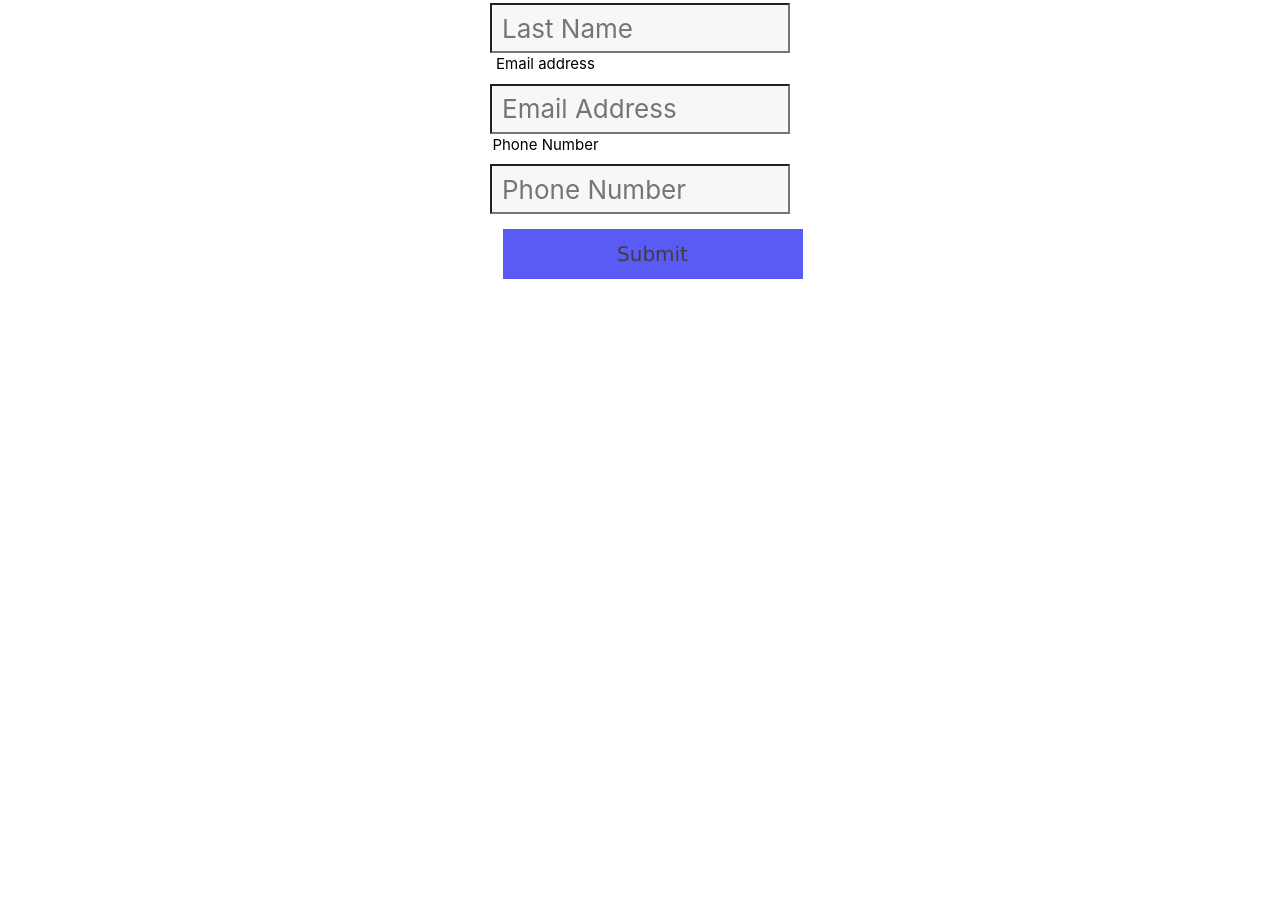
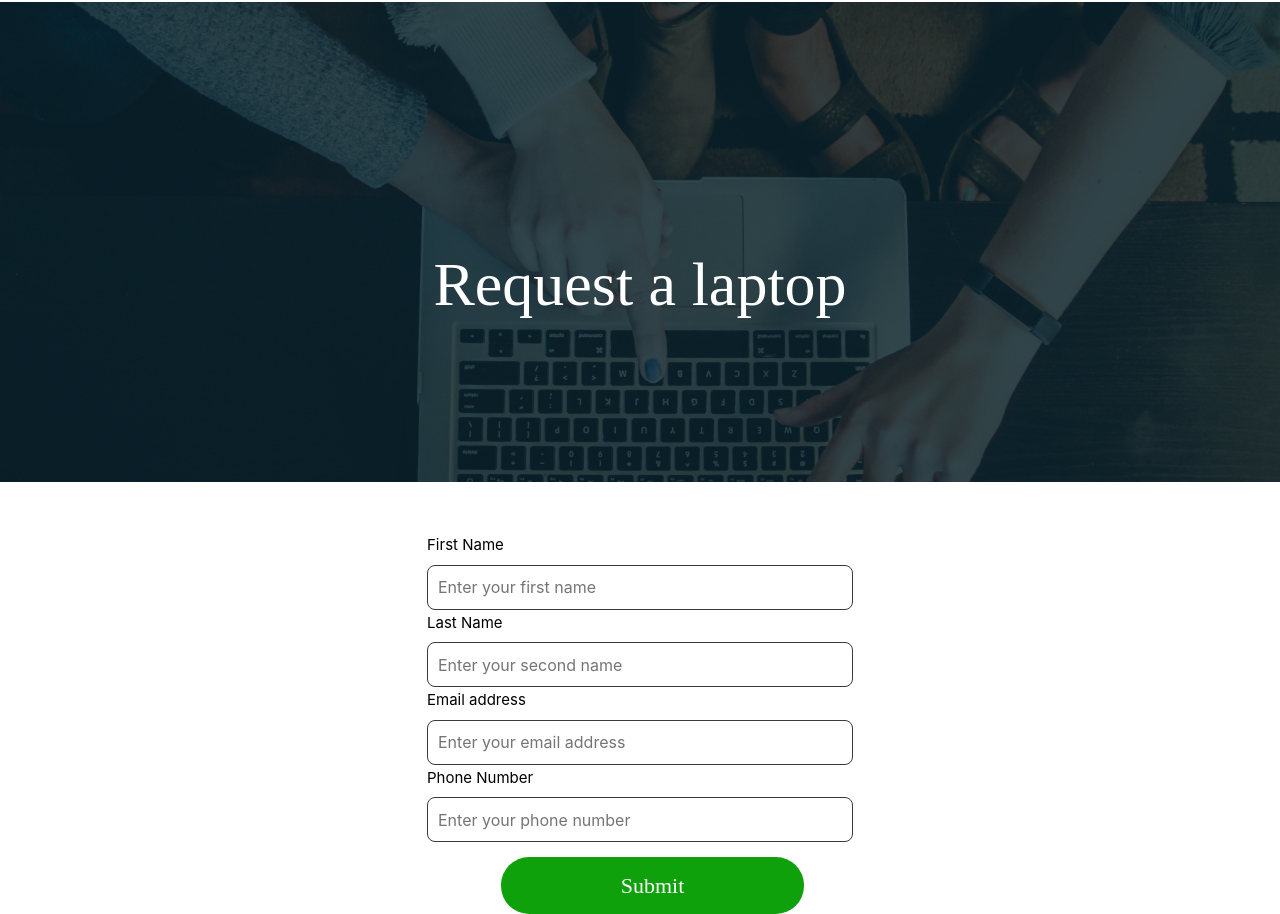
Before and after one commit to Sslim123/tech-roots-project, a React (Create React App) app in the folder client/: page /create-laptop-requests in a window 1280 px wide. Shown: the part 158-1072 px from the top of the page. Before the commit the page ends 800 px from the top, so only its background shows below. Built offline with nearby package versions, Linux system fonts and the light colour scheme; no server answers.

Commit message:
Created design for laptop-request form

```diff
--- a/client/src/pages/Home/Forms/LaptopRequest/LaptopForm.css
+++ b/client/src/pages/Home/Forms/LaptopRequest/LaptopForm.css
@@ -12,11 +12,13 @@
     margin-top: 50px;
 }
 .form-container input{
-    background-color: rgb(247, 247, 247);
-    width: 300px;
-    height: 50px;
-   font-size: 26px;
-   padding-left: 10px;
+    box-sizing: border-box;
+    width: 426px;
+    height: 45px;
+    left: 648px;
+    border: 1px solid #3A3A3A;
+    border-radius: 8px;
+    padding: 10px;
 }
 .form-container label{
     font-size: 15px;
--- a/client/src/pages/Home/Forms/LaptopRequest/LaptopForm.js
+++ b/client/src/pages/Home/Forms/LaptopRequest/LaptopForm.js
@@ -1,6 +1,9 @@
 import React, { useState } from "react";
+import Navbar from "../../../component/navbar/Navbar";
 import { Navigate } from "react-router-dom";
 import "./LaptopForm.css";
+import BackgroundImage from "../../../component/BackgroundImageComponent/BackgroundImage";
+import ButtonComponent from "../../../component/ButtonComponent/ButtonComponent";
 
 function LaptopForm() {
 	const [firstName, setFirst] = useState("");
@@ -49,11 +52,18 @@ function LaptopForm() {
 	}
 
 	return navigate ? (
+		<>
+			<Navbar />
 			<Navigate to={`/laptop-request-status/${requestId}`} />
+		</>
 	) : (
+		<>
+			<Navbar />
+			<BackgroundImage primaryText="Request a laptop" />
 			<div className="form-card">
 				<form onSubmit={submitForm} className="form" name="laptopRequestForm">
 					<div className="form-container">
+						<div>
 							<label htmlFor="label1">First Name</label>
 							<input
 								required
@@ -61,10 +71,12 @@ function LaptopForm() {
 								type="text"
 								value={firstName}
 								name="firstName"
-						placeholder="First Name"
+								placeholder="Enter your first name"
 								className="input_field"
 								onChange={handleClick}
 							/>
+						</div>
+						<div>
 							<label htmlFor="label2">Last Name</label>
 							<input
 								required
@@ -72,10 +84,12 @@ function LaptopForm() {
 								value={lastName}
 								id="lastName"
 								name="lastName"
-						placeholder="Last Name"
+								placeholder="Enter your second name"
 								className="input_field"
 								onChange={handleClick}
 							/>
+						</div>
+						<div>
 							<label htmlFor="label3">Email address</label>
 							<input
 								required
@@ -83,10 +97,12 @@ function LaptopForm() {
 								value={email}
 								id="email"
 								name="email"
-						placeholder="Email Address"
+								placeholder="Enter your email address"
 								className="input_field"
 								onChange={handleClick}
 							/>
+						</div>
+						<div>
 							<label htmlFor="label4">Phone Number</label>
 							<input
 								required
@@ -94,16 +110,16 @@ function LaptopForm() {
 								value={phoneNumber}
 								id="phoneNumber"
 								name="phoneNumber"
-						placeholder="Phone Number"
+								placeholder="Enter your phone number"
 								className="input_field"
 								onChange={handleClick}
 							/>
-					<button type="submit" className="btn1">
-						Submit
-					</button>
+						</div>
+						<ButtonComponent handleClick={submitForm} text="Submit" />
 					</div>
 				</form>
 			</div>
+		</>
 	);
 }
 export default LaptopForm;
--- a/client/src/pages/Home/Home.js
+++ b/client/src/pages/Home/Home.js
@@ -12,7 +12,7 @@ export function Home() {
 		<>
 			<Navbar />
 			<Homebody />
-            <HowItIsWORK />
+			<HowItIsWORK />
 			<Mission />
 			<ContactUs />
 			<Footer />
--- /dev/null
+++ b/client/src/pages/component/BackgroundImageComponent/BackgroundImage.css
@@ -0,0 +1,50 @@
+.background-image-container {
+	background-image: url(../image/home-body.jpg) ;
+	background-repeat: no-repeat;
+    background-position: center center;
+	width: 100%;
+	height: 480px;
+	background-size: auto;
+}
+
+.main-container{
+	display: flex;
+
+
+}
+
+.main-card {
+    box-sizing: border-box;
+	display: flex;
+	max-width: 1000px;
+	width: 100%;
+	margin: auto;
+	height: 60vh;
+	text-align: center;
+	align-items: center;
+	justify-content: center;
+	flex-direction: column;
+	margin-top: 50px;
+
+
+}
+
+.primary-text {
+	color: #ffffff;
+	font-family: Fugaz One;
+	font-size: 62px;
+	font-weight: 400;
+	line-height: 91px;
+	letter-spacing: 0em;
+	text-align: center;
+}
+
+.secondary-text {
+	color: #ffffff;
+	font-family: Fredoka;
+	font-size: 24px;
+	font-weight: 400;
+	line-height: 29px;
+	letter-spacing: 0em;
+	text-align: center;
+}
--- /dev/null
+++ b/client/src/pages/component/BackgroundImageComponent/BackgroundImage.js
@@ -0,0 +1,17 @@
+import React from "react";
+import "./BackgroundImage.css";
+
+const BackgroundImage = (props) => {
+	return (
+		<div className="background-image-container">
+			<div className="main-container">
+				<div className="main-card">
+					<p className="primary-text">{props.primaryText}</p>
+					{props.secondaryText && <p>{props.secondaryText}</p>}
+				</div>
+			</div>
+		</div>
+	);
+};
+
+export default BackgroundImage;
--- /dev/null
+++ b/client/src/pages/component/ButtonComponent/ButtonComponent.css
@@ -0,0 +1,21 @@
+#button-component{
+    border: none;
+	height: 57px;
+	width: 303px;
+	left: 562px;
+	top: 586px;
+	border-radius: 28px;
+	background-color: #0fa10c;
+	border-radius: 28px;
+	font-family: Fredoka;
+	font-size: 22px;
+	font-weight: 500;
+	line-height: 27px;
+	letter-spacing: 0em;
+	text-align: center;
+	color: #ffffff;
+}
+
+#button-component:hover{
+    background-color: #2693F9;
+}
--- /dev/null
+++ b/client/src/pages/component/ButtonComponent/ButtonComponent.js
@@ -0,0 +1,11 @@
+import React from "react";
+import "./ButtonComponent.css";
+const ButtonComponent = (props) => {
+	return (
+		<button id="button-component" onClick={props.handleClick}>
+			{props.text}
+		</button>
+	);
+};
+
+export default ButtonComponent;
```
Lines whose indentation alone changed are shown as unchanged.
